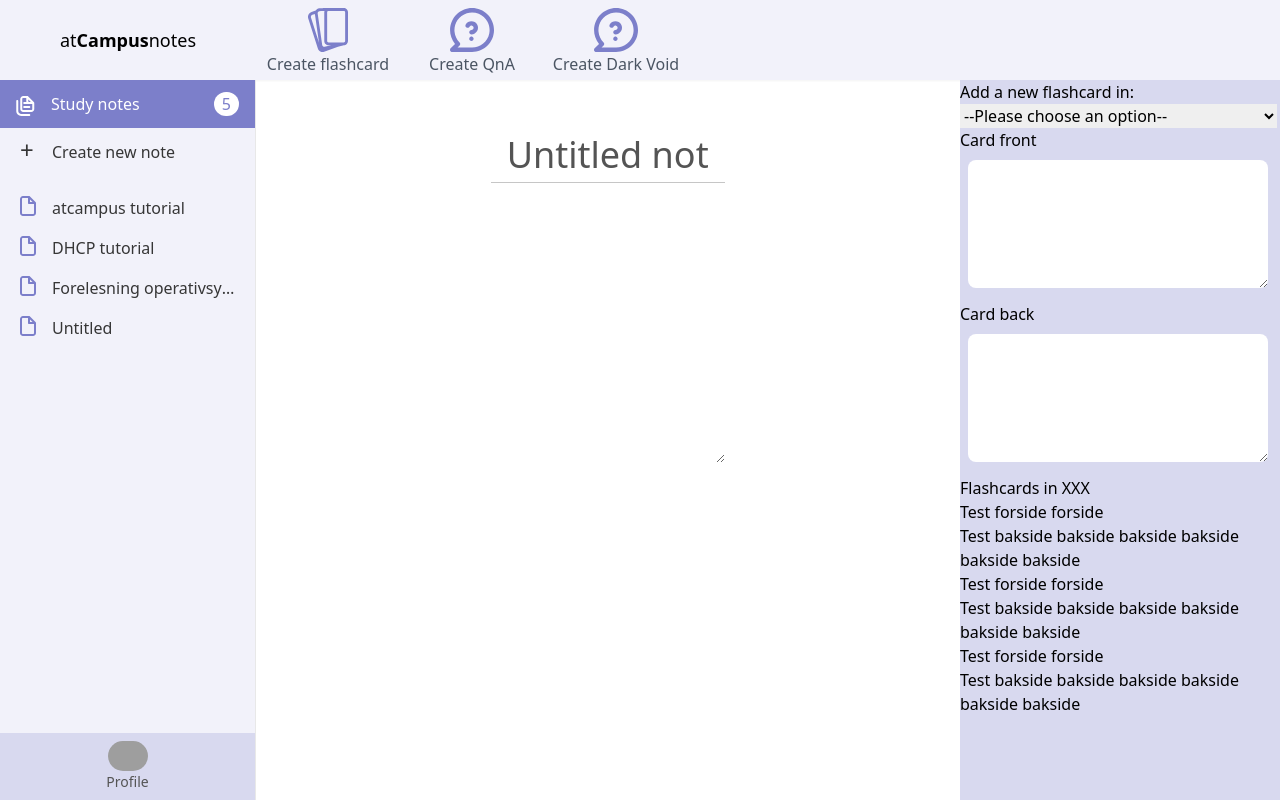
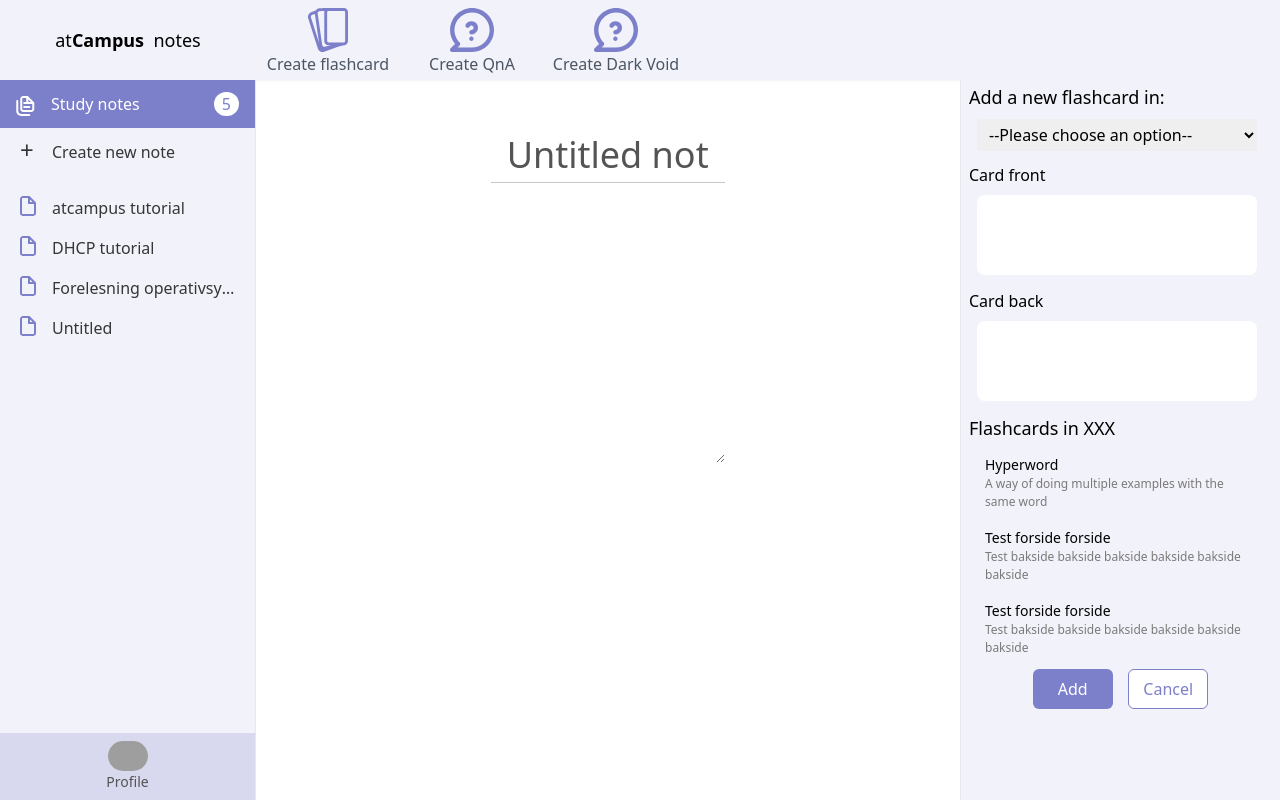
Before and after one commit to tonystr/note-taking-frontend, a Next.js app: page /noteeditor in a window 1280 px wide. Built offline with nearby package versions, Linux system fonts and the light colour scheme; grey boxes are pictures that could not be loaded.

Commit message:
Bedre utseende

```diff
--- a/components/SideTool.js
+++ b/components/SideTool.js
@@ -6,18 +6,19 @@ function SideTool({ hidden }) {
 
     function FlashcardPreview({front, back}) {
         return (
-            <div>
-                <h3>{front}</h3>
-                {back}
+            <div className="m-2 px-2 py-1 rounded-md hover:bg-purple-4 border-0 border-blue300">
+
+                <p className=" text-sm "> {front}</p>
+                <p className="text-xs text-dark-3">{back}</p>
             </div>
         )
     }
 
-    function CardInput({header}) {
+    function CardInput({id, header}) {
         return (
-            <div>
-                <h3>{header}</h3>
-                <textarea className='w-[300px] m-2 px-2 py-1 rounded-lg' rows='5'></textarea>
+            <div className="cardinput">
+                <h3 className="heading3Sidemenu">{header}</h3>
+                <textarea id={id} className='w-[280px] m-2 px-2 py-1 rounded-lg' rows='3'></textarea>
             </div>
         )
     }
@@ -26,23 +27,31 @@ function SideTool({ hidden }) {
 
     return (
         <div className={hidden ? 'hidden' : ''}>
-            <div className="w-[320px] h-full bg-purple-4">
-            <h2>Add a new flashcard in:</h2>
+            <div className="w-[320px] h-full px-2 py-1 bg-purple-5 border-l-[1px] border-solid ">
+                <h2 className="heading2Sidemenu">Add a new flashcard in:</h2>
+
                 {/* Nedtrekk valg meny */}
-            <select name="Group" id="group-select">
+                <select id="cardset-select" className="w-[280px] m-2 px-2 py-1 mb-3" name="Group" >
                     <option value="">--Please choose an option--</option>
                     <option value="1">DATA2500 Operativsystemer</option>
                     <option value="2">DATA2410 Datanettverk og skytjenester</option>
                 </select>
 
-            <CardInput header="Card front" />
-            <CardInput header="Card back" />
+                {/* Input bokser */}
+                <CardInput id="cardfront" header="Card front" />
+                <CardInput id="cardback" header="Card back" />
 
-
-            <h2>Flashcards in XXX</h2>
+                {/* Preview ferdig flashcards i sett */}
+                <h2 className="heading2Sidemenu">Flashcards in XXX</h2>
+                <FlashcardPreview front="Hyperword" back="A way of doing multiple examples with the same word" />
                 <FlashcardPreview front="Test forside forside" back="Test bakside bakside bakside bakside bakside bakside" />
                 <FlashcardPreview front="Test forside forside" back="Test bakside bakside bakside bakside bakside bakside" />
-            <FlashcardPreview front="Test forside forside" back="Test bakside bakside bakside bakside bakside bakside" />
+
+                {/* Knapper */}
+                <div className="px-14 border-0 border-blue500 flex justify-around">
+                    <button id="flashcardadd" className="w-20 h-10 rounded-md text-white bg-purple-1 hover:bg-purple-2 active:bg-purple-1 " >Add</button>
+                    <button id="flashcardcancel" className="w-20 h-10 rounded-md text-purple-1 bg-white border-[1px] hover:border-2 active:border-4 border-purple-1 " >Cancel</button>
+                </div>
 
             </div>
         </div>
--- a/components/Toolbar.js
+++ b/components/Toolbar.js
@@ -31,7 +31,7 @@ function Toolbar() {
             w-64 h-full
             text-lg text-black flex justify-center items-center
             border-0 border-orange-600">
-                at<b>Campus</b>  notes
+                at<b>Campus</b> &nbsp; notes
             </div>
 
             {/* Create buttons */}
--- a/styles/globals.css
+++ b/styles/globals.css
@@ -6,3 +6,17 @@
 #__next {
     @apply h-full;
 }
+
+.heading2Sidemenu {
+    font-size: 18px;
+    font-weight: 500;
+}
+
+.heading3Sidemenu {
+    font-size: 16px;
+    font-weight: 500;
+}
+
+.cardinput textarea {
+    resize: none;
+  }
```
Lines whose indentation alone changed are shown as unchanged.
